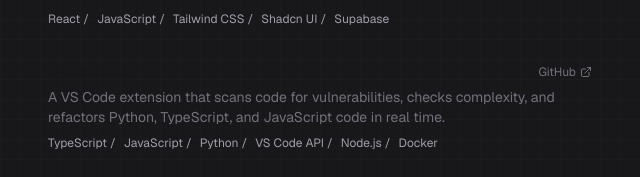
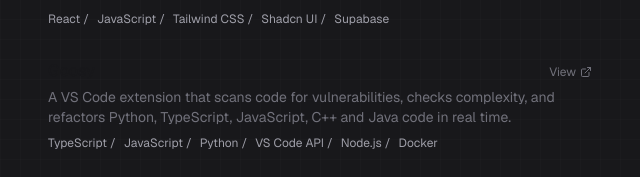
Before and after one commit to Rohit-Dnath/minimalistic-portfolio-2025, a Next.js app: page / in a window 1280 px wide. Shown: the part 701-878 px from the top of the page, without its empty margins (320-960 px from the left). Built offline with nearby package versions, Linux system fonts and the light colour scheme.

Commit message:
change the project name from coderesq to goosy

```diff
--- a/src/app/page.tsx
+++ b/src/app/page.tsx
@@ -8,6 +8,7 @@
 import Image from "next/image";
 import Link from "next/link";
 import confetti from "canvas-confetti";
+import { link } from "fs";
 
 export default function Home() {
   const [isProjectsExpanded, setIsProjectsExpanded] = useState(false);
@@ -487,10 +488,11 @@
     ],
   },
   {
-    title: "CodeResQ",
+    title: "Goosy",
     description:
-      "A VS Code extension that scans code for vulnerabilities, checks complexity, and refactors Python, TypeScript, and JavaScript code in real time.",
-    github: "https://github.com/Rohit-Dnath/CodeResQ",
+      "A VS Code extension that scans code for vulnerabilities, checks complexity, and refactors Python, TypeScript, JavaScript, C++ and Java code in real time.",
+    link: "https://marketplace.visualstudio.com/items?itemName=null0x.goosy",
+    // github: "https://github.com/Rohit-Dnath/Goosy",
     technologies: [
       "TypeScript",
       "JavaScript",
```
